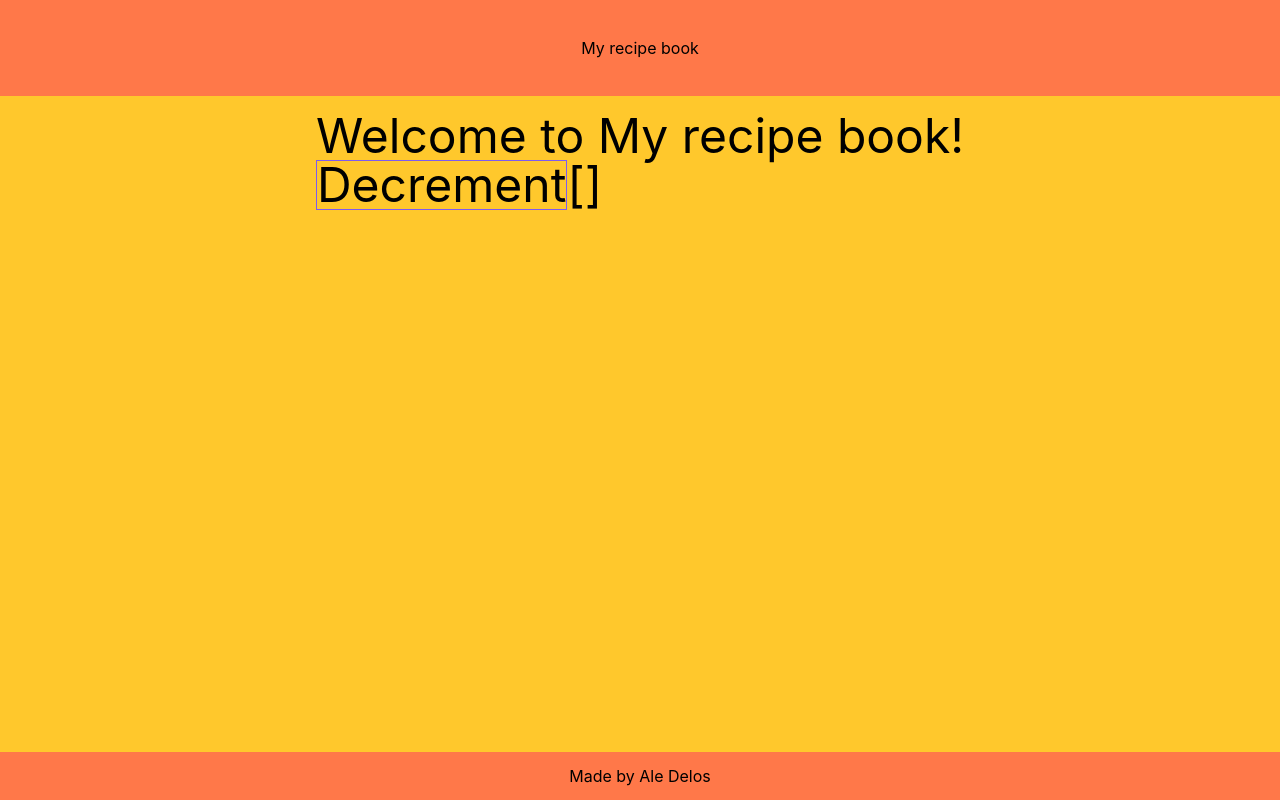
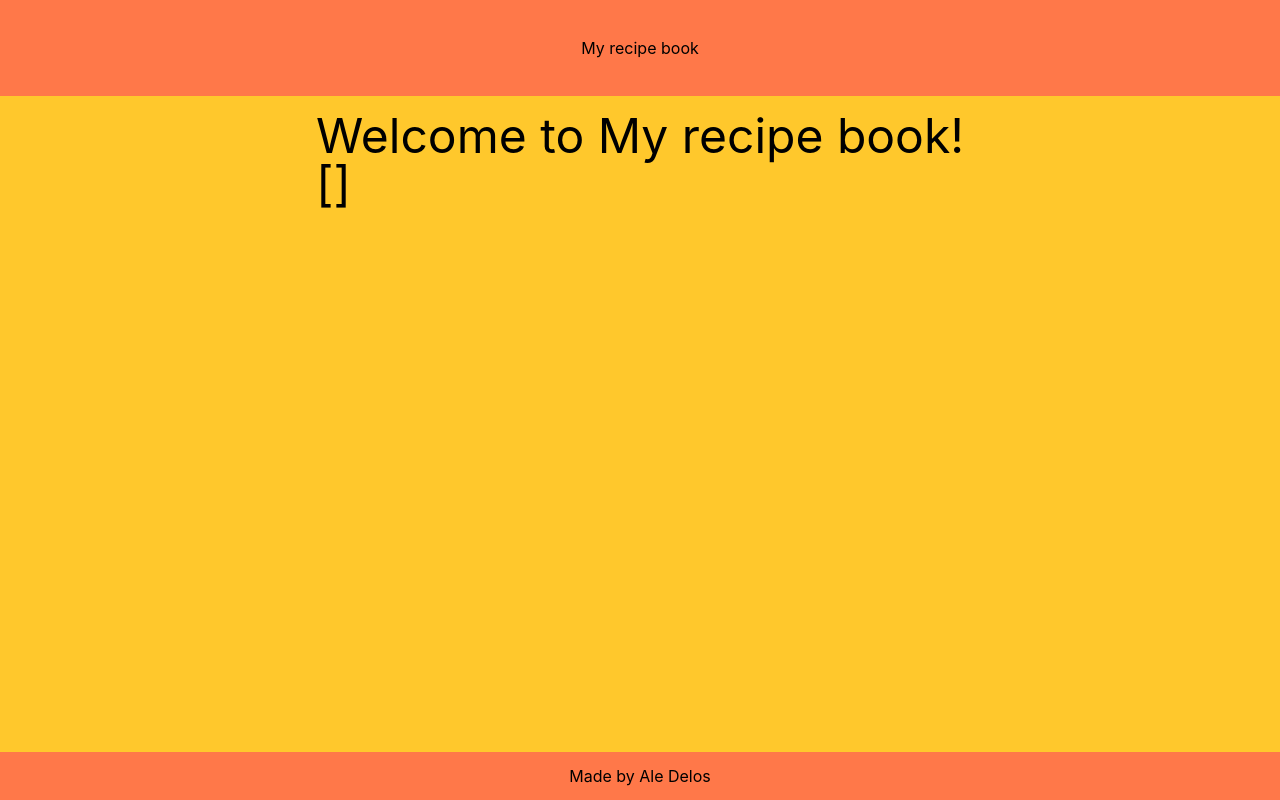
Before and after one commit to aledeloss/recibe-book, a Next.js app: page / in a window 1280 px wide. Built offline with nearby package versions, Linux system fonts and the light colour scheme.

Commit message:
Save form data in global state

```diff
--- a/components/IngredientInput.tsx
+++ b/components/IngredientInput.tsx
@@ -25,10 +25,10 @@ const IngredientInput = ({ register, errors }: IngredientInput) => {
           register={register}
         />
         <Input
-          label='Unity'
+          label='Unit'
           isRequired={false}
           error={errors[2]}
-          name='unity'
+          name='unit'
           register={register}
         />
       </fieldset>
--- a/components/Input.tsx
+++ b/components/Input.tsx
@@ -2,7 +2,7 @@ import React from 'react';
 import { FieldError, FieldValues, UseFormRegister } from 'react-hook-form';
 import { Inputs } from './NewRecipeForm';
 
-type InputName = 'title' | 'instructions' | 'ingredient' | 'quantity' | 'unity';
+type InputName = 'title' | 'directions' | 'ingredient' | 'quantity' | 'unit';
 interface InputProps {
   error?: FieldError | undefined;
   isDisabled?: boolean;
--- a/components/Layout.tsx
+++ b/components/Layout.tsx
@@ -1,5 +1,6 @@
 import React from 'react';
 import Head from 'next/head';
+import Link from 'next/link';
 
 const Layout = ({ children }: { children: JSX.Element }) => {
   return (
@@ -10,7 +11,7 @@ const Layout = ({ children }: { children: JSX.Element }) => {
         <link rel='icon' href='/favicon.ico' />
       </Head>
       <header className='bg-orange h-24 flex justify-center items-center'>
-        My recipe book
+        <Link href='/'>My recipe book</Link>
       </header>
       <main className='p-4'>{children}</main>
       <footer className='bg-orange h-12 flex justify-center items-center absolute bottom-0 w-full'>
--- a/components/NewRecipeForm.tsx
+++ b/components/NewRecipeForm.tsx
@@ -1,25 +1,40 @@
 import React from 'react';
 import { useForm, SubmitHandler } from 'react-hook-form';
+import { v4 as uuidv4 } from 'uuid';
 import { Input } from './Input';
 import IngredientInput from './IngredientInput';
 import Button from './Button';
+import { useDispatch, useSelector } from 'react-redux';
+import { RootState } from '../app/store';
+import { addRecipe } from '../slicers/recipesSlicer';
 
 export type Inputs = {
   ingredient: string;
-  instructions: string;
+  directions: string;
   title: string;
   quantity: string;
-  unity: string;
+  unit: string;
 };
 
 const NewRecipeForm = () => {
+  const myRecipes = useSelector((state: RootState) => state.recipes.value);
+  const dispatch = useDispatch();
   const {
     register,
     handleSubmit,
     formState: { errors }
   } = useForm<Inputs>();
+
   const onSubmit: SubmitHandler<Inputs> = (data) => {
-    console.log(data);
+    const { ingredient, directions, title, quantity, unit } = data;
+    const id = uuidv4();
+    const newRecipe = {
+      id,
+      title,
+      ingredients: [{ name: ingredient, quantity, unit }],
+      directions
+    };
+    dispatch(addRecipe(newRecipe));
   };
 
   console.log('ERRORS', errors);
@@ -33,16 +48,17 @@ const NewRecipeForm = () => {
         name='title'
         register={register}
       />
+      {/* TODO: This component should render several times if needed. */}
       <IngredientInput
-        errors={[errors.ingredient, errors.quantity, errors.unity]}
+        errors={[errors.ingredient, errors.quantity, errors.unit]}
         register={register}
       />
       <Input
-        label='Instructions'
+        label='Directions'
         error={errors.title}
         InputTag='textarea'
         isRequired={false}
-        name='instructions'
+        name='directions'
         register={register}
       />
       <Button label='Add' type='submit' />
--- a/data/recipes.tsx
+++ b/data/recipes.tsx
@@ -6,7 +6,7 @@ export const recipes = [
       {
         name: 'harina leudante',
         quantity: '400',
-        unity: 'grs.'
+        unit: 'grs.'
       },
       {
         name: 'sal, pimienta y orégano'
@@ -14,12 +14,12 @@ export const recipes = [
       {
         name: 'aceite',
         quantity: '100',
-        unity: 'ml.'
+        unit: 'ml.'
       },
       {
         name: 'agua',
         quantity: '50',
-        unity: 'ml.'
+        unit: 'ml.'
       }
     ],
     directions:
--- a/package.json
+++ b/package.json
@@ -21,11 +21,13 @@
     "react-dom": "18.2.0",
     "react-hook-form": "^7.40.0",
     "react-redux": "^8.0.5",
-    "typescript": "4.9.3"
+    "typescript": "4.9.3",
+    "uuid": "^9.0.0"
   },
   "devDependencies": {
     "@testing-library/jest-dom": "^5.16.5",
     "@testing-library/react": "^13.4.0",
+    "@types/uuid": "^9.0.0",
     "autoprefixer": "^10.4.13",
     "install": "^0.13.0",
     "jest": "^29.3.1",
--- a/pages/index.tsx
+++ b/pages/index.tsx
@@ -11,15 +11,6 @@ const Home = () => {
     <div className='flex justify-center items-center'>
       <div className='text-5xl'>
         <h1>Welcome to My recipe book!</h1>
-        <button
-          className='border border-purple'
-          aria-label='Decrement value'
-          onClick={() => {
-            dispatch(addRecipe(recipes[0]));
-          }}
-        >
-          Decrement
-        </button>
         {JSON.stringify(myRecipes)}
       </div>
     </div>
--- a/pages/recipes/detail.tsx
+++ b/pages/recipes/detail.tsx
@@ -9,10 +9,10 @@ const Detail = () => {
       <h3 className='text-xl mt-4'>Ingredients</h3>
       <ul>
         {recipe.ingredients.map((ingredient, index) => {
-          const { name, quantity, unity } = ingredient;
+          const { name, quantity, unit } = ingredient;
           return (
             <li key={index}>{`* ${name} ${quantity ? quantity : ''} ${
-              unity ? unity : ''
+              unit ? unit : ''
             }`}</li>
           );
         })}
```
Also changed, not shown: 1 other file (tests, documents, lock files or other folders).
